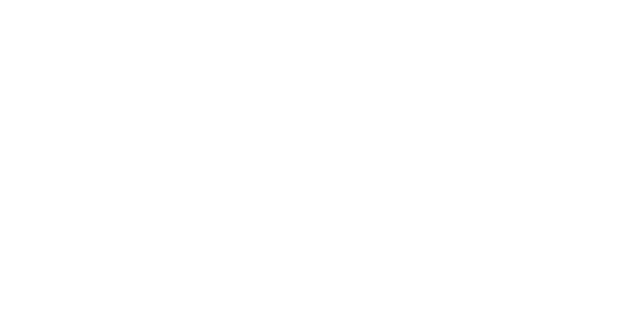
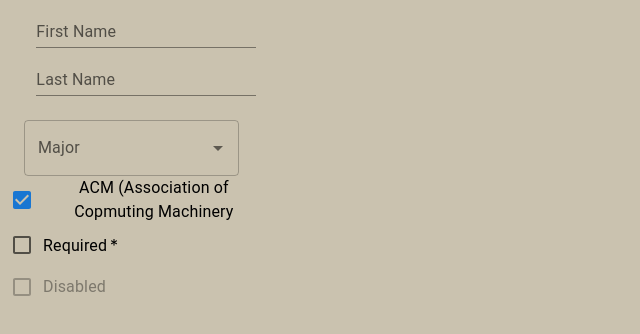
Before and after one commit to vvyn/MagicTree, a React (Create React App) app in the folder magictree/: page /Profile in a window 1280 px wide. Before the commit this address had no page. Shown: the top 334 px of the page, without its empty margins (0-640 px from the left). Built offline with nearby package versions, Linux system fonts and the light colour scheme; the HTML template or start-up script is replaced by a standard one.

Commit message:
profile page

```diff
--- a/magictree/package.json
+++ b/magictree/package.json
@@ -3,9 +3,13 @@
   "version": "0.1.0",
   "private": true,
   "dependencies": {
+    "@emotion/react": "^11.11.4",
+    "@emotion/styled": "^11.11.0",
+    "@mui/material": "^5.15.14",
     "@testing-library/jest-dom": "^5.17.0",
     "@testing-library/react": "^13.4.0",
     "@testing-library/user-event": "^13.5.0",
+    "chart.js": "^4.4.2",
     "firebase": "^10.9.0",
     "react": "^18.2.0",
     "react-dom": "^18.2.0",
--- a/magictree/src/App.js
+++ b/magictree/src/App.js
@@ -3,7 +3,8 @@
 //import Navbar from "./components/NavBar";
 import {BrowserRouter as Router, Route, Routes} from 'react-router-dom'
 import {Login} from './pages/Login.js';
-import { Signup } from './pages/Signup.js';
+import { Profile } from './pages/Profile.js';
+import { ProfileMatch } from './pages/ProfileMatch.js';
 
 
 function App() {
@@ -13,6 +14,8 @@
       <Router>
         <Routes>
             <Route exact path = "/" element = {<Login />}>/</Route>
+            <Route exact path = "/Profile" element = {<Profile />}>/</Route>
+            <Route exact path = "/ProfileMatch" element = {<ProfileMatch />}>/</Route>
         </Routes>
       </Router>
     }
--- a/magictree/src/pages/Profile.js
+++ b/magictree/src/pages/Profile.js
@@ -0,0 +1,75 @@
+import * as React from 'react';
+import Box from '@mui/material/Box';
+import TextField from '@mui/material/TextField';
+import Autocomplete from '@mui/material/Autocomplete';
+import FormGroup from '@mui/material/FormGroup';
+import FormControlLabel from '@mui/material/FormControlLabel';
+import Checkbox from '@mui/material/Checkbox';
+
+
+
+export function Profile() {
+
+    return (
+
+        <div className=" h-screen w-screen bg-[#CAC2AF]">
+
+        <Box
+      component="form"
+      sx={{
+        '& > :not(style)': { width: '29ch' },
+        '& .MuiInput-underline:after': {
+            borderBottomColor: 'bg-[#2A4223]', // Custom color for the underline
+          },
+
+      }}
+      noValidate
+      autoComplete="off"
+    >
+      <div className="px-3 justify-center text-center ">
+
+      <TextField id="standard-basic" label="First Name"   color="success" variant="standard" />
+      <br/>
+
+      <TextField id="standard-basic" label="Last Name"  color="success"  variant="standard" />
+
+      <br/>
+      <br/>
+
+      <div className=" px-3 justify-center text-center">
+      <Autocomplete
+      disablePortal
+      id="combo-box-demo"
+      options={majors}
+      sx={{ width: 215 }}
+      renderInput={(params) => <TextField {...params} label="Major" />}
+    />
+        </div>
+        <div>
+
+        <FormGroup>
+        <FormControlLabel control={<Checkbox defaultChecked />} label="ACM (Association of Copmuting Machinery " />
+        <FormControlLabel required control={<Checkbox />} label="Required" />
+        <FormControlLabel disabled control={<Checkbox />} label="Disabled" />
+        </FormGroup>
+        </div>
+      </div>
+
+    </Box>
+    </div>
+    );
+
+
+
+}
+
+const majors = [
+    { label: 'Computer Science'},
+    { label: 'Software Engineering'},
+    { label: 'Computer Engineering '},
+    { label: 'Eectrical Engineering'},
+    { label: 'Mechanical Engineering'},
+    { label: 'Biomedical Engineering'},
+
+
+];
```
Also changed, not shown: magictree/src/Firebase.js (line endings or trailing spaces), magictree/src/pages/Login.js (line endings or trailing spaces), 1 other file (tests, documents, lock files or other folders).
